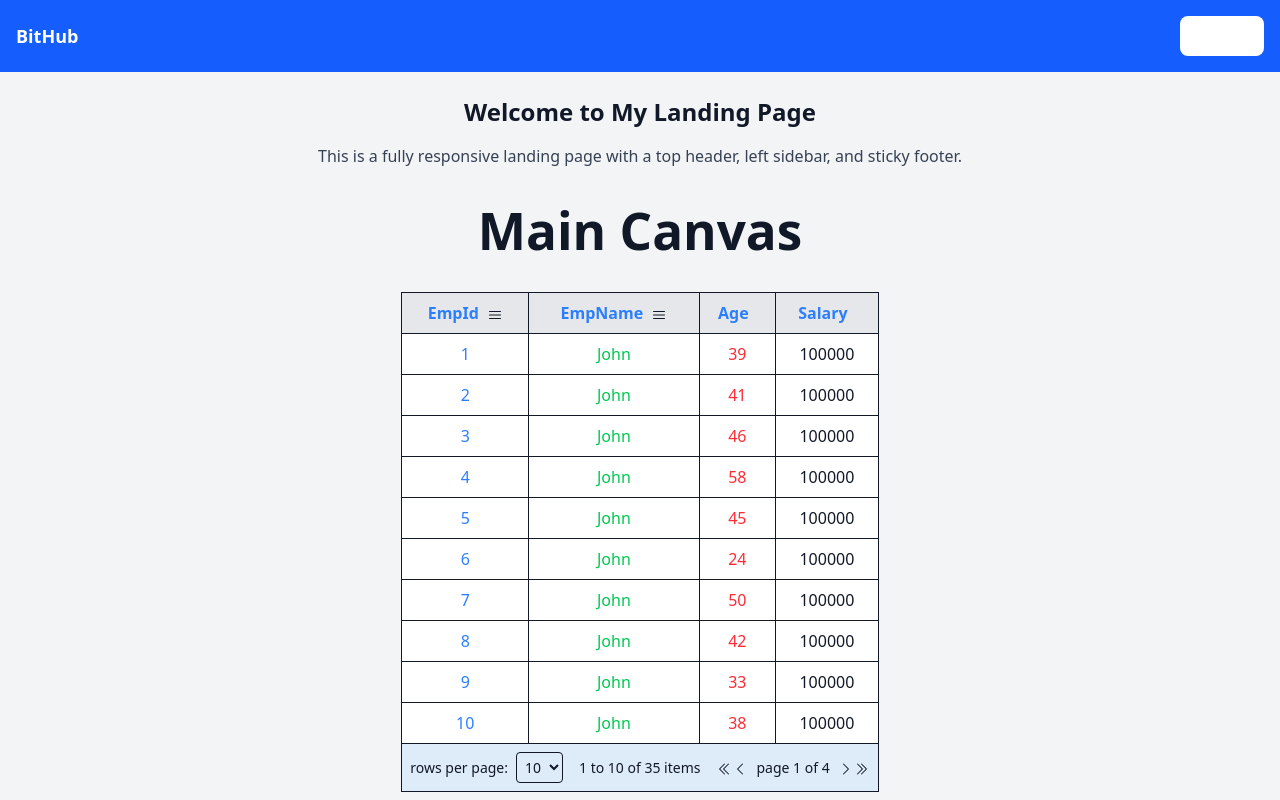
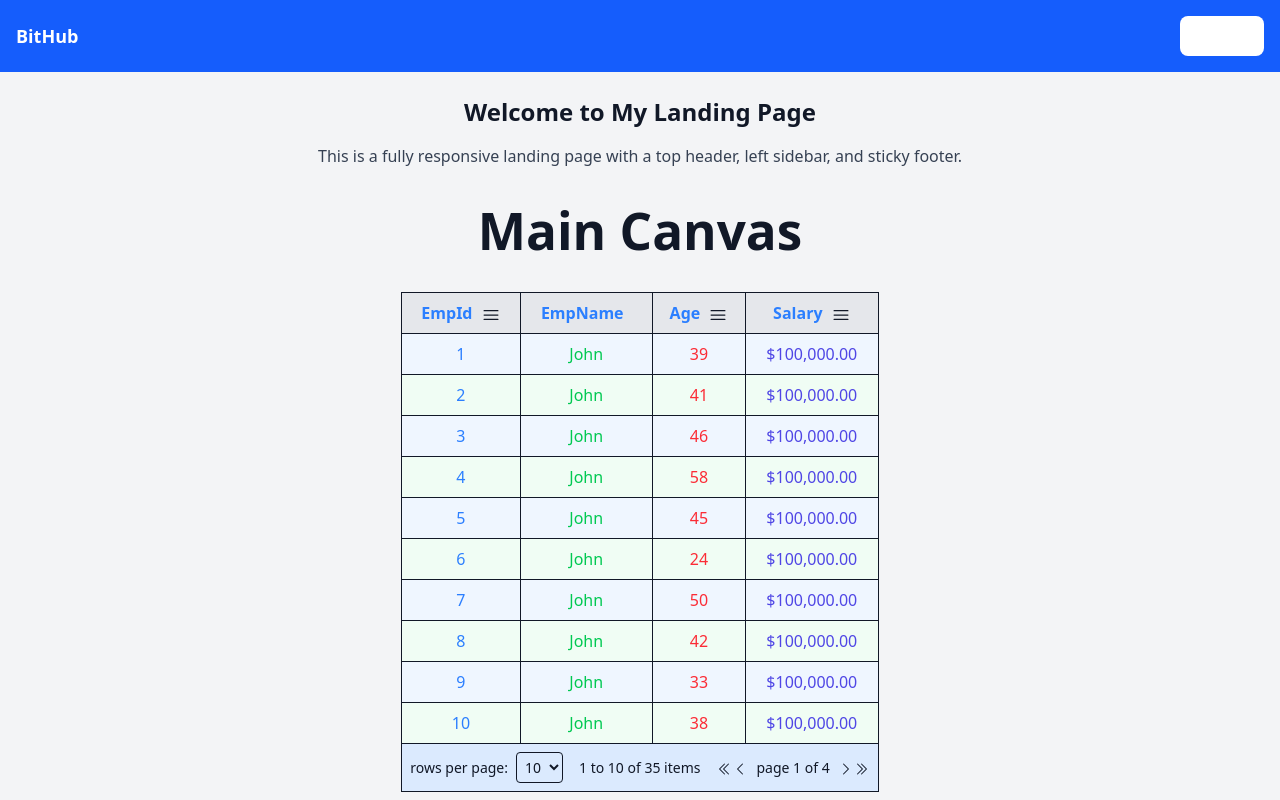
Before and after one commit to rabinzx/BitHub, a React (Vite) app in the folder frontend/: page / in a window 1280 px wide. Shown: the top 800 px of the page. Built offline with nearby package versions, Linux system fonts and the light colour scheme.

Commit message:
Update Grid Component pagination and sorting. Add custom css props to header, cell, footer

```diff
--- a/frontend/src/components/GridComponent.tsx
+++ b/frontend/src/components/GridComponent.tsx
@@ -4,8 +4,10 @@ import { ChevronLeftIcon, ChevronRightIcon, ChevronDoubleLeftIcon, ChevronDouble
 interface GridComponentProps {
     headers: string[];
     rows: Array<Array<string | number>>;
-    children?: React.ReactNode;
     columnSorting?: { [header: string]: boolean };
+    allowPageSizeChange?: boolean;
+    pageSize?: number | Array<number>;
+    cssClass?: { header?: string, cell?: string, footer?: string };
     renderHeaderCell?: (header: string, headerIndex: number) => React.ReactNode;
     renderCell?: (cell: string | number, headerName: string, rowIndex: number, cellIndex: number,) => React.ReactNode;
 }
@@ -13,7 +15,7 @@ interface GridComponentProps {
 type SortOrder = 'asc' | 'desc' | '';
 type SortOrderDict = { [idx: number]: SortOrder };
 
-const GridComponent: React.FC<GridComponentProps> = ({ headers, rows, children, columnSorting, renderHeaderCell, renderCell }) => {
+const GridComponent: React.FC<GridComponentProps> = ({ headers, rows, columnSorting, allowPageSizeChange, pageSize, cssClass, renderHeaderCell, renderCell }) => {
     // State to manage the table headers and rows
     const [tableHeaders, setTableHeaders] = useState(headers);
     useEffect(() => {
@@ -26,15 +28,35 @@ const GridComponent: React.FC<GridComponentProps> = ({ headers, rows, children,
     }, [rows]);
 
     // Default page size
-    const [pageSize, setPageSize] = useState(10);
+    const pageSizeOptions = useMemo(() => {
+        // default array plus user defined page size if it exists.
+        // Use Set constructor to remove duplicates, and then sort by the ascending order.
+        let defaultPageSize = [10, 20, 50];
+        if (Array.isArray(pageSize)) {
+            defaultPageSize = [...pageSize]
+        } else {
+            defaultPageSize = defaultPageSize.concat(pageSize || []);
+        }
+        return [... new Set(defaultPageSize)].sort((a, b) => a - b);
+    }, [pageSize]);
+
+    // Set the current page size based on the provided pageSize prop or default to the first option
+    const [currentPageSize, setCurrentPageSize] = useState(
+        pageSize && !Array.isArray(pageSize) ? pageSize : pageSizeOptions[0]
+    );
+
+    // Effect to update the current page size when the pageSize prop or pageSizeOptions change
+    useEffect(() => {
+        setCurrentPageSize(pageSize && !Array.isArray(pageSize) ? pageSize : pageSizeOptions[0]);
+    }, [pageSize, pageSizeOptions]);
 
     // State to manage the current page
     const [currentPage, setCurrentPage] = useState(1);
 
     // Calculate the total number of pages based on the number of rows and page size
     const totalPages = useMemo(() => {
-        return Math.ceil(tableRows.length / pageSize)
-    }, [pageSize, tableRows]);
+        return Math.ceil(tableRows.length / currentPageSize)
+    }, [currentPageSize, tableRows]);
 
     // Store the default sort order for each column
     const sortOrderDictDefault = useMemo((): SortOrderDict => {
@@ -46,8 +68,8 @@ const GridComponent: React.FC<GridComponentProps> = ({ headers, rows, children,
 
     // Effect to reset the current page when the table rows change
     const currentRows = useMemo(() => {
-        return tableRows.slice((currentPage - 1) * pageSize, currentPage * pageSize);
-    }, [pageSize, currentPage, tableRows]);
+        return tableRows.slice((currentPage - 1) * currentPageSize, currentPage * currentPageSize);
+    }, [currentPageSize, currentPage, tableRows]);
 
     // Get the number of columns in the table
     const columnCount = useMemo(() => {
@@ -63,7 +85,7 @@ const GridComponent: React.FC<GridComponentProps> = ({ headers, rows, children,
     // Function to handle page size changes
     const pageSizeHandler = (e: React.ChangeEvent<HTMLSelectElement>) => {
         const newPageSize = parseInt(e.target.value, 10);
-        setPageSize(newPageSize);
+        setCurrentPageSize(newPageSize);
         setCurrentPage(1); // Reset to first page when page size changes
     }
 
@@ -107,11 +129,11 @@ const GridComponent: React.FC<GridComponentProps> = ({ headers, rows, children,
     const displaySortIcon = (headerIndex: number) => {
         switch (sortOrderDict[headerIndex]) {
             case 'asc':
-                return <BarsArrowUpIcon className='size-4 inline cursor-pointer' title="Ascending" onClick={() => sortColumn(headerIndex, "desc")} />
+                return <BarsArrowUpIcon className='size-5 inline cursor-pointer' title="Ascending" onClick={() => sortColumn(headerIndex, "desc")} />
             case 'desc':
-                return <BarsArrowDownIcon className='size-4 inline cursor-pointer' title='Descending' onClick={() => sortColumn(headerIndex, "")} />
+                return <BarsArrowDownIcon className='size-5 inline cursor-pointer' title='Descending' onClick={() => sortColumn(headerIndex, "")} />
             default:
-                return <Bars3Icon className='size-4 inline cursor-pointer' title='Default' onClick={() => sortColumn(headerIndex, "asc")} />
+                return <Bars3Icon className='size-5 inline cursor-pointer' title='Default' onClick={() => sortColumn(headerIndex, "asc")} />
         }
     };
 
@@ -119,9 +141,9 @@ const GridComponent: React.FC<GridComponentProps> = ({ headers, rows, children,
     return (
         <table className='border-collapse min-w-100 w-full shadow-md'>
             <thead>
-                <tr>
+                <tr className={`bg-border ${cssClass?.header}`}>
                     {tableHeaders.map((header, headerIndex) => (
-                        <th key={headerIndex} className='border p-2 bg-gray-200'>
+                        <th key={headerIndex} className='border p-2'>
                             {renderHeaderCell ? renderHeaderCell(header, headerIndex) : <span>{header}</span>}
                             <span className='ml-2'>
                                 {columnSorting && columnSorting[header] && displaySortIcon(headerIndex)}
@@ -132,9 +154,9 @@ const GridComponent: React.FC<GridComponentProps> = ({ headers, rows, children,
             </thead>
             <tbody>
                 {currentRows.map((row, rowIndex) => (
-                    <tr key={rowIndex} className='bg-background hover:bg-blue-100 cursor-pointer transition-colors duration-200'>
+                    <tr key={rowIndex} className={`bg-background text-text hover:bg-blue-100 cursor-pointer transition-colors duration-200 ${cssClass?.cell}`}>
                         {row.map((cell, cellIndex) => (
-                            <td key={cellIndex} className='border p-2  text-text '>
+                            <td key={cellIndex} className='border p-2'>
                                 {renderCell ? renderCell(cell, tableHeaders[cellIndex], rowIndex, cellIndex) : cell}
                             </td>
                         ))}
@@ -142,22 +164,21 @@ const GridComponent: React.FC<GridComponentProps> = ({ headers, rows, children,
                 ))}
             </tbody>
             <tfoot className='text-sm'>
-                <tr>
-                    <td className='border p-2 bg-[#DEECF9]' colSpan={columnCount}>
+                <tr className={`bg-blue-100 ${cssClass?.footer}`}>
+                    <td className='border p-2' colSpan={columnCount}>
                         <div className='flex justify-end items-center gap-4'>
-                            {/* <div>
-                                {JSON.stringify(sortOrderDict)}
-                            </div> */}
+                            {allowPageSizeChange &&
                                 <div>
                                     <label htmlFor="pageSize" className='mr-2'>rows per page:</label>
-                                <select value={pageSize} onChange={pageSizeHandler} className='border p-1 rounded'>
-                                    {[10, 20, 50].map(size => (
+                                    <select value={currentPageSize} onChange={pageSizeHandler} className='border p-1 rounded'>
+                                        {pageSizeOptions.map(size => (
                                             <option key={size} value={size}>{size}</option>
                                         ))}
                                     </select>
                                 </div>
+                            }
                             <div>
-                                {(currentPage - 1) * pageSize + 1} to {Math.min(currentPage * pageSize, tableRows.length)} of {tableRows.length} items
+                                {(currentPage - 1) * currentPageSize + 1} to {Math.min(currentPage * currentPageSize, tableRows.length)} of {tableRows.length} items
                             </div>
                             <div>
                                 <ChevronDoubleLeftIcon className="size-4 inline cursor-pointer" title='First Page' onClick={() => navigateToPage(1)} />
--- a/frontend/src/pages/MainCanvas.tsx
+++ b/frontend/src/pages/MainCanvas.tsx
@@ -62,13 +62,12 @@ const MainCanvas = () => {
             <h1 className="text-3xl font-bold mb-4">Main Canvas</h1>
 
             <div className="mb-4 max-w-dvw overflow-x-auto">
-                <GridComponent headers={headerTest} rows={rowsTest}
+                <GridComponent headers={headerTest} rows={rowsTest} allowPageSizeChange={true} cssClass={{ cell: 'even:bg-green-50 odd:bg-blue-50' }}
                     renderHeaderCell={(header, headerIndex) => {
                         return <span className="text-blue-500">{header}</span>;
                     }}
 
-                    columnSorting={{ 'EmpId': true, 'EmpName': true, 'Salary': false }}
-
+                    columnSorting={{ 'EmpId': true, 'Age': true, 'Salary': true, }}
                     renderCell={(cell, headerName, rowIndex, cellIndex) => {
                         switch (headerName) {
                             case 'EmpId':
@@ -77,6 +76,13 @@ const MainCanvas = () => {
                                 return <span className="text-green-500">{cell}</span>;
                             case 'Age':
                                 return <span className="text-red-500">{cell}</span>;
+                            case 'Salary':
+                                return <span className="text-primary">{
+                                    new Intl.NumberFormat('en-US', {
+                                        style: 'currency',
+                                        currency: 'USD'
+                                    }).format(+cell)
+                                }</span>;
                             default:
                                 return cell
                         }
```
Lines whose indentation alone changed are shown as unchanged.
